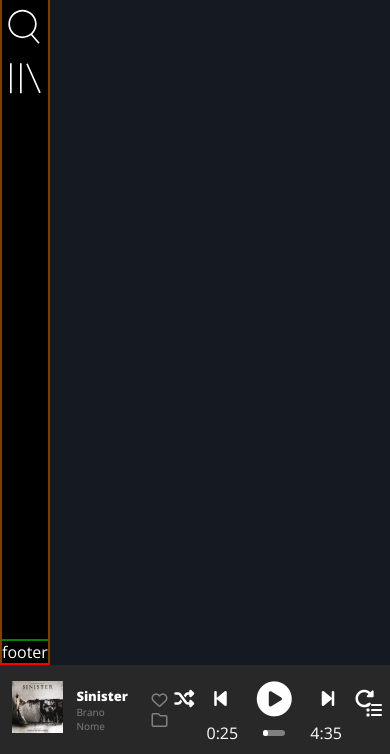
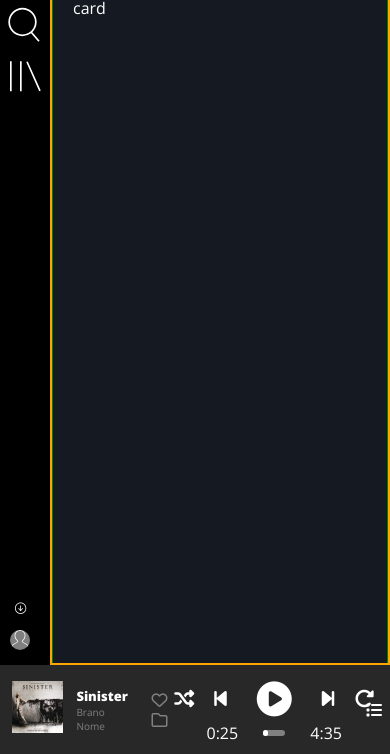
Before and after one commit to ChmielewskiGianpiero/html-css-spotifyweb, a plain HTML site: page index.html in a window 390 px wide. Shown: the part 90-844 px from the top of the page. Drawn offline with nearby package versions, Linux system fonts and the light colour scheme.

Commit message:
ADD - aside

```diff
--- a/css/responsive.css
+++ b/css/responsive.css
@@ -55,6 +55,37 @@
     .icon-square,
     .title-section-playlist{
         display: none;
+    }
+
+    .line::after{
+        display: none;
+    }
+
+    .profile{
+        margin-left: 10px;
+        height: 20px;
+    }
+
+    .profile-row {
+        align-items: end;
+        width: 20px;
+    }
+
+    .footer-aside {
+        padding-left: 0px;
+    }
+
+    .profile-row span{
+        display: none;
+    }
+
+    .download-text{
+        display: none;
+    }
+
+    .download{
+        margin-bottom: 14px;
+        margin-left: 12px;
     }
 }
 
--- a/css/style.css
+++ b/css/style.css
@@ -103,7 +103,8 @@ a{
 
 .home,
 .search,
-.library{
+.library,
+.profile{
     max-width: 25px;
 }
 
@@ -113,16 +114,18 @@ a{
     gap: 10px;
     padding-left: 25px;
     line-height: 25px;
-}
-
-.aside-list{
     color: var(--light-grey);
     font-weight: 600;
 }
 
+.aside-list a:hover{
+    color: var(--light);
+}
+
 .title-section-playlist{
     color: var(--light);
-    font-size: 14px;
+    font-size: 12px;
+    margin-top: 15px;
 }
 
 .title-icon{
@@ -134,6 +137,53 @@ a{
     color: #A3A3A3;
 }
 
+.fa-square-plus:hover{
+    font-size: 45px;
+    color: var(--light);
+}
+
+.footer-aside{
+    padding-left: 25px;
+}
+
+.download{
+    max-width: 15px;
+}
+
+.profile{
+    background-color: var(--light-grey);
+    border-radius: 17px;
+    aspect-ratio: 1 / 1;
+}
+
+.download,
+.profile{
+    margin-right: 10px;
+}
+
+.profile-row{
+    padding-bottom: 15px;
+}
+
+.download,
+.download-text{
+    color: var(--light-grey);
+}
+
+.download-text:hover{
+    color: var(--light);
+}
+
+.line::after{
+    content: "";
+    border: 1px solid var(--light-grey);
+    width: 75%;
+    display: block;
+    margin: 10px 0px;
+}
+
+
+
 
 
 /* main */
@@ -142,6 +192,11 @@ a{
     flex-grow: 1;
     overflow: hidden;
     background-color: var(--dark-blue);
+}
+
+.content{
+    height: 100%;
+
 }
 
 
@@ -292,7 +347,7 @@ a{
 }
 
 .debug .main-content {
-    /* border: 2px solid orange; */
+    border: 2px solid orange;
 }
 
 .debug .toolbar {
@@ -307,11 +362,17 @@ a{
     /* border: 2px solid blue; */
 }
 
-.debug .aside{
+/* .debug .aside{
     border: 1px solid red;
 }
 
 .debug .nav-app,
 .debug .footer-aside{
     border: 1px solid green;
+} */
+
+.debug .upgrade,
+.debug .content{
+    border: 1px solid green;
+    padding: 20px;
 }
--- a/index.html
+++ b/index.html
@@ -56,11 +56,28 @@
                         <li><a class="playlist" href="#">Nome Playlist</a></li>
                     </ul>
                 </div>
-                <div class="footer-aside">footer</div>
+                <div class="footer-aside">
+                    <div class="line">
+                        <figure class="flex">
+                        <img class="download" src="./img/download.svg" alt="">
+                        <a href="#" class="download-text">Installa app</a>
+                        </figure>
+                    </div>
+                    <figure class="flex profile-row">
+                        <img class="profile" src="./img/profile.svg" alt="">
+                        <span>John Doe</span>
+                    </figure>
+                </div>
             </aside>
 
             <main class="main-content">
+                <header class="upgrade">
+                    upgrade
 
+                </header>
+                <main class="content">
+                    card
+                </main>
             </main>
         </div>
 
```
